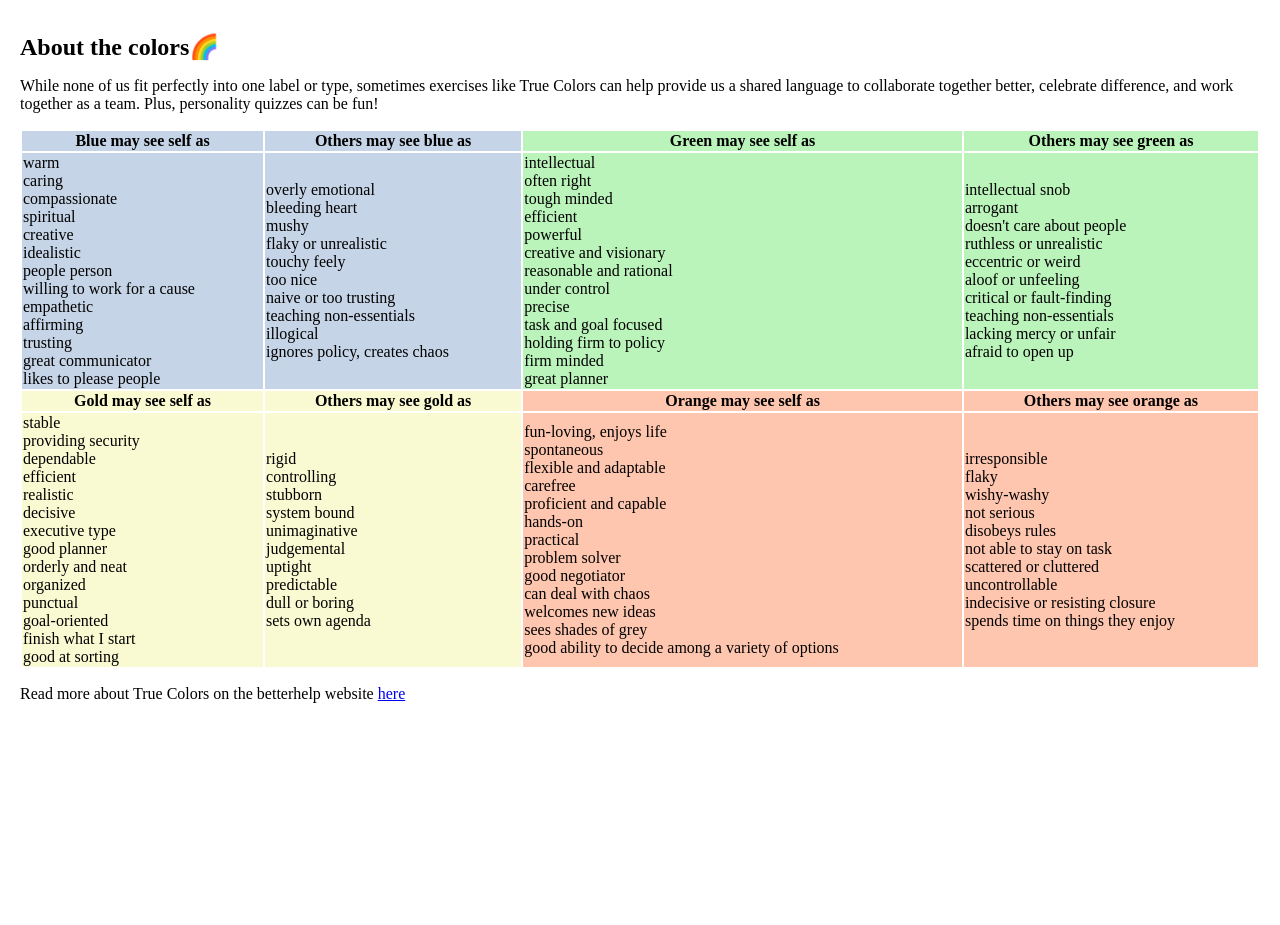
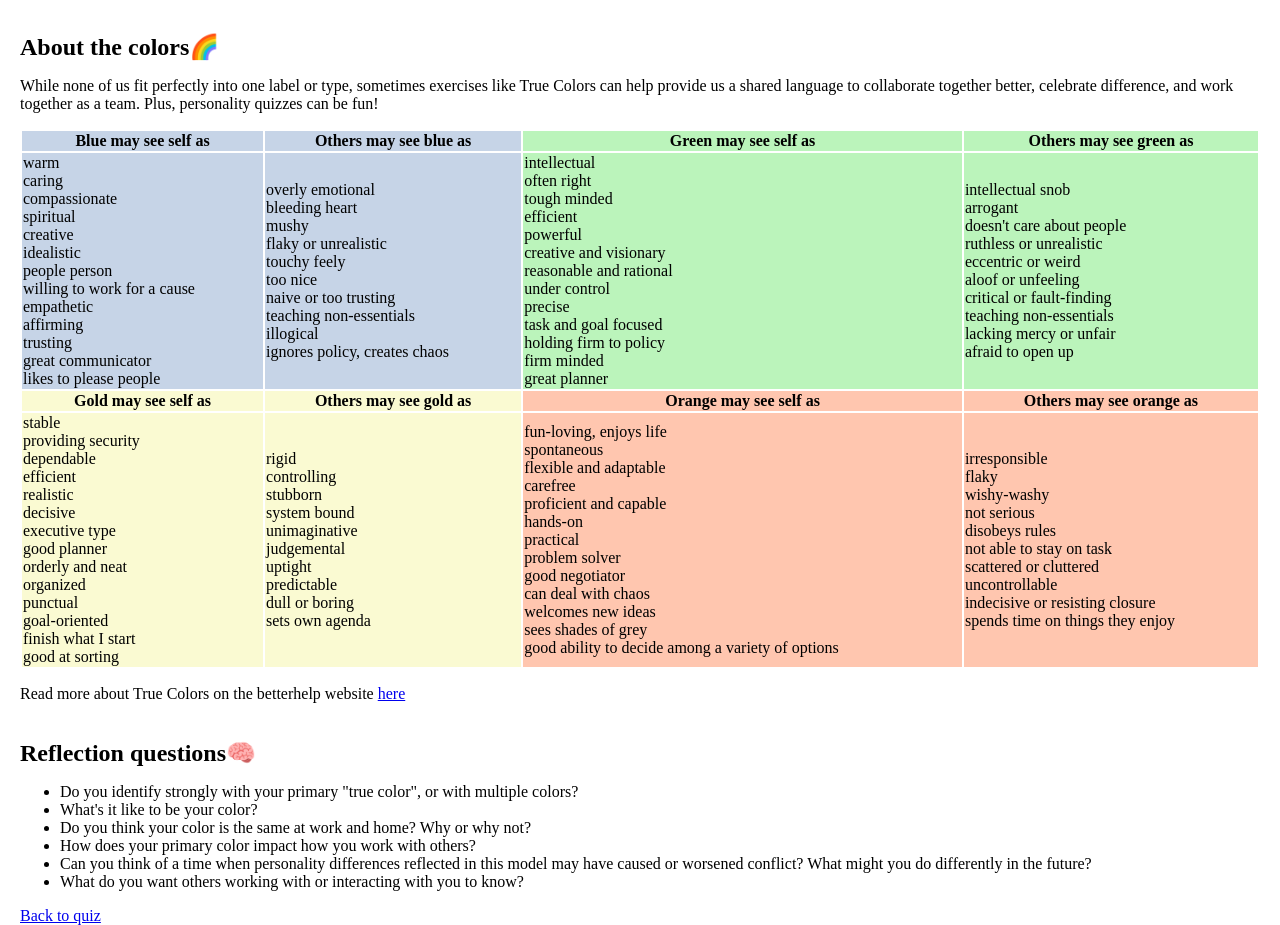
Before and after one commit to aligg/true-colors, a plain HTML site: page success.html in a window 1280 px wide. Shown: the part 150-1075 px from the top of the page. Before the commit the page ends 869 px from the top, so only its background shows below. Drawn offline with Linux system fonts and the light colour scheme.

Commit message:
add back link

```diff
--- a/styles.css
+++ b/styles.css
@@ -30,9 +30,11 @@ form {
     flex-direction: column;
 }
 
-ul {
+
+#results-list {
     list-style: none;
     padding: 0;
+
 }
 
 h1, h2 {
--- a/success.html
+++ b/success.html
@@ -140,6 +140,16 @@
             </tr>
         </table>
         <p>Read more about True Colors on the betterhelp website <a href="https://www.betterhelp.com/advice/personality/what-the-true-colors-personality-test-says-about-you/" target="_blank">here</a></p>
+        <h2>Reflection questions&#129504;</h2>
+        <ul>
+            <li>Do you identify strongly with your primary "true color", or with multiple colors?</li>
+            <li>What's it like to be your color?</li>
+            <li>Do you think your color is the same at work and home? Why or why not?</li>
+            <li>How does your primary color impact how you work with others?</li>
+            <li>Can you think of a time when personality differences reflected in this model may have caused or worsened conflict? What might you do differently in the future?</li>
+            <li>What do you want others working with or interacting with you to know?</li>
+        </ul>
+        <footer><a href="index.html">Back to quiz</a></footer>
     </body>
     <script src="script.js"></script>
 </html>
```
